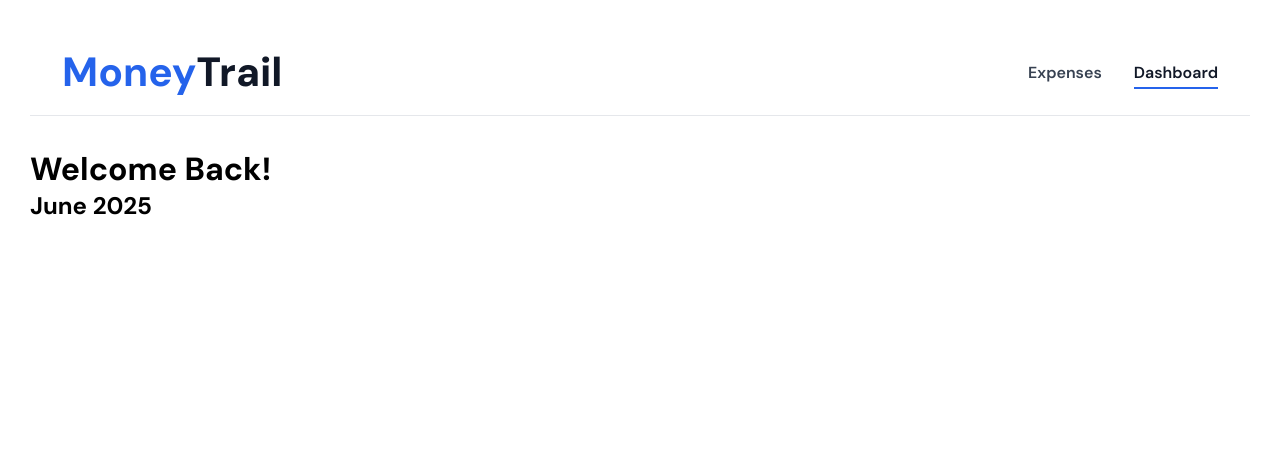
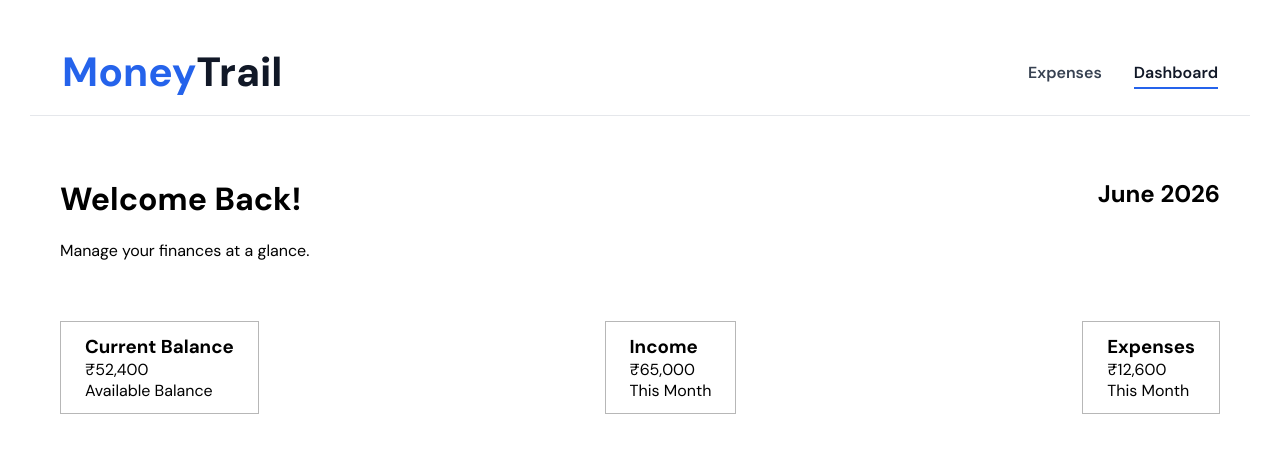
Before and after one commit to anshumitasahu/MoneyTrail, a React (Vite) app: page / in a window 1280 px wide. Shown: the top 452 px of the page. Built offline with nearby package versions, Linux system fonts and the light colour scheme.

Commit message:
structuring dashboard

```diff
--- a/src/components/Dashboard.css
+++ b/src/components/Dashboard.css
@@ -0,0 +1,24 @@
+.dashboard{
+    padding: 30px;
+}
+
+.head {
+    margin-bottom: 60px;
+}
+
+.header {
+    display: flex;
+    justify-content: space-between;
+    margin-bottom: 20px;
+}
+
+.money-map {
+    display: flex;
+    gap: 30px;
+    justify-content: space-between;
+}
+
+.money-map-card {
+    padding: 12px 24px;
+    border: 1px solid  rgb(183, 183, 183);
+}
--- a/src/components/Dashboard.jsx
+++ b/src/components/Dashboard.jsx
@@ -1,16 +1,49 @@
 import './Dashboard.css';
 export default function Dashboard() {
+  const today = new Date();
+  const month = today.toLocaleString("en-US", {
+    month: "long",
+  });
+
+  const year = today.getFullYear();
+
   return (
     <div className="dashboard">
-      <div>
+      <div className="head">
+        <div className="header">
+          <div className="Welcome">
             <h1>
               Welcome Back!
             </h1>
           </div>
           <div className="month">
             <h2>
-          June 2025
+              {month} {year}
             </h2>
+          </div>
+        </div>
+        <div className='head-para'>
+          <p>
+            Manage your finances at a glance.
+          </p>
+        </div>
+      </div>
+      <div className="money-map">
+          <div className="money-map-card current-balance">
+            <h3>Current Balance</h3>
+            <p>₹52,400</p>
+            <span>Available Balance</span>
+          </div>
+          <div className="money-map-card income">
+            <h3>Income</h3>
+            <p>₹65,000</p>
+            <span>This Month</span>
+          </div>
+          <div className="money-map-card expenses">
+            <h3>Expenses</h3>
+            <p>₹12,600</p>
+            <span>This Month</span>
+          </div>
       </div>
     </div>
   );
--- a/src/components/Expenses.jsx
+++ b/src/components/Expenses.jsx
@@ -245,7 +245,7 @@ export default function Expenses() {
               </div>
               <div className="final-expense-card-info total-info">
                 <p className="info-title">Total Amount: </p>
-                <p className="info-p">${sortedExpenses.reduce((sum, expense) => sum + (expense.amount || 0), 0).toFixed(2)}</p>
+                <p className="info-p">₹{sortedExpenses.reduce((sum, expense) => sum + (expense.amount || 0), 0).toFixed(2)}</p>
               </div>
             </div>
           </div>
@@ -277,7 +277,7 @@ export default function Expenses() {
                 <div className="expense-right">
                   <div className="amount-date">
                     <p className="amount-p">
-                      ${expense.amount.toFixed(2)}
+                      ₹{expense.amount.toFixed(2)}
                     </p>
                     <p className="date">{expense.date
                       ? new Date(expense.date).toLocaleDateString("en-GB", {
```
Lines whose indentation alone changed are shown as unchanged.
